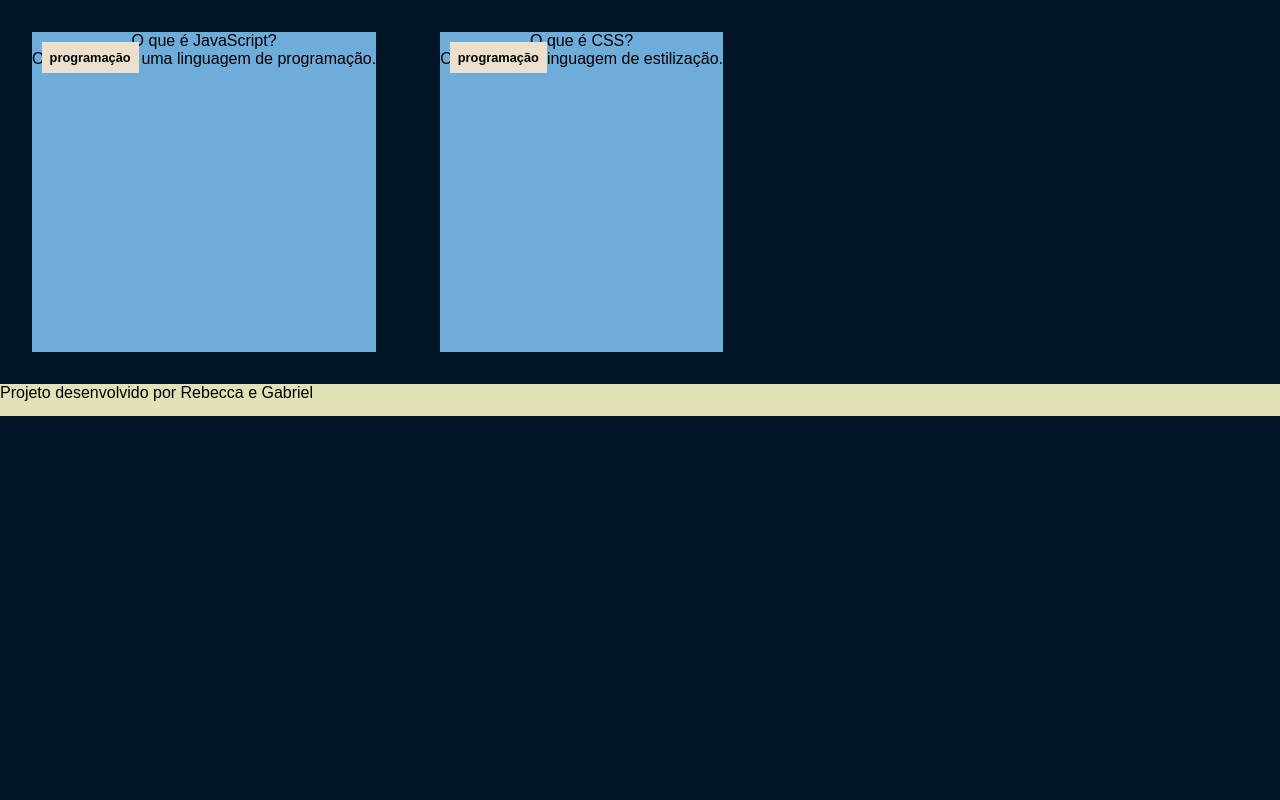
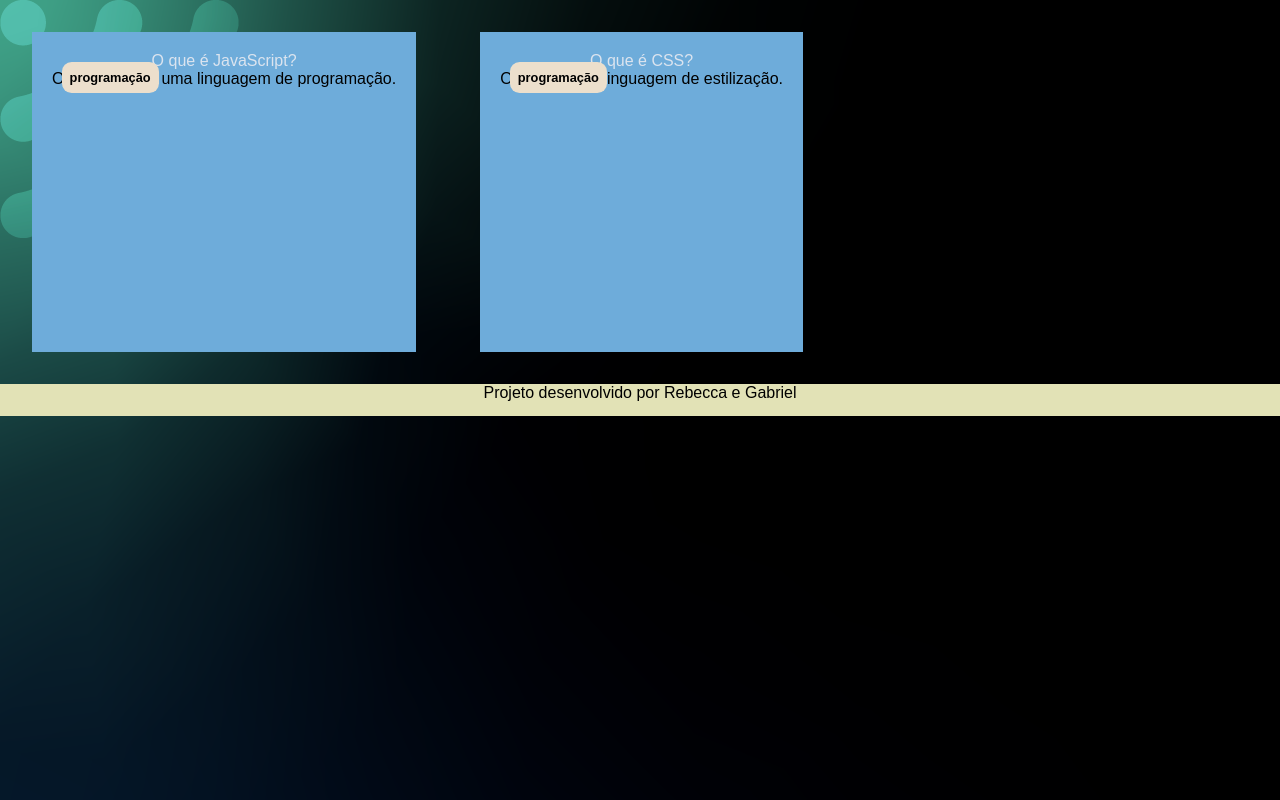
Before and after one commit to RebeccaPetrucci/3tri2f, a plain HTML site: page index.html in a window 1280 px wide. Drawn offline with Linux system fonts and the light colour scheme; a web font is replaced by a local one.

Commit message:
Add files via upload

```diff
--- a/assets/style.css
+++ b/assets/style.css
@@ -5,8 +5,13 @@
     padding: 0;
 }
 body{
-    background-color: #021526;
+   background: url(img/bg-desktop.webp);
     font-family: 'Bai Jamjuree', sans-serif;
+}
+:root{
+    --cor-do-texto: #DBE4EF;
+    --cor-cartao-frente: #144480;
+    --cor-cartao-verso: #00F4BF;
 }
 footer{
     background-color: #E2E2B6;
@@ -14,6 +19,7 @@ footer{
     position: fixed;
     width: 100%;
     height: 2rem;
+    text-align: center;
 }
 footer p{
     text-align: center;
@@ -31,6 +37,7 @@ footer p{
 .cartao-conteudo{
     text-align: center;
     height: 100%;
+    padding: 20px;
 }
 .cartao-conteudo h3{
     background-color: #ECDFCC;
@@ -38,7 +45,11 @@ footer p{
     text-align: left;
     padding: 0.5rem;
     position: absolute;
-    /**espaçamento externo de 0.6rem**/
+    border-radius: 0.6rem ;
     margin: 0.6rem;
     font-size: 1vw;
 }
+.cartao-conteudo-pergunta{
+    color: var(--cor-do-texto);
+    font-weight: 500;
+}
```
Also changed, not shown: assets/img/bg-desktop.webp (added), assets/img/bg-mobile.webp (added), assets/img/bg-tablet.webp (added).
